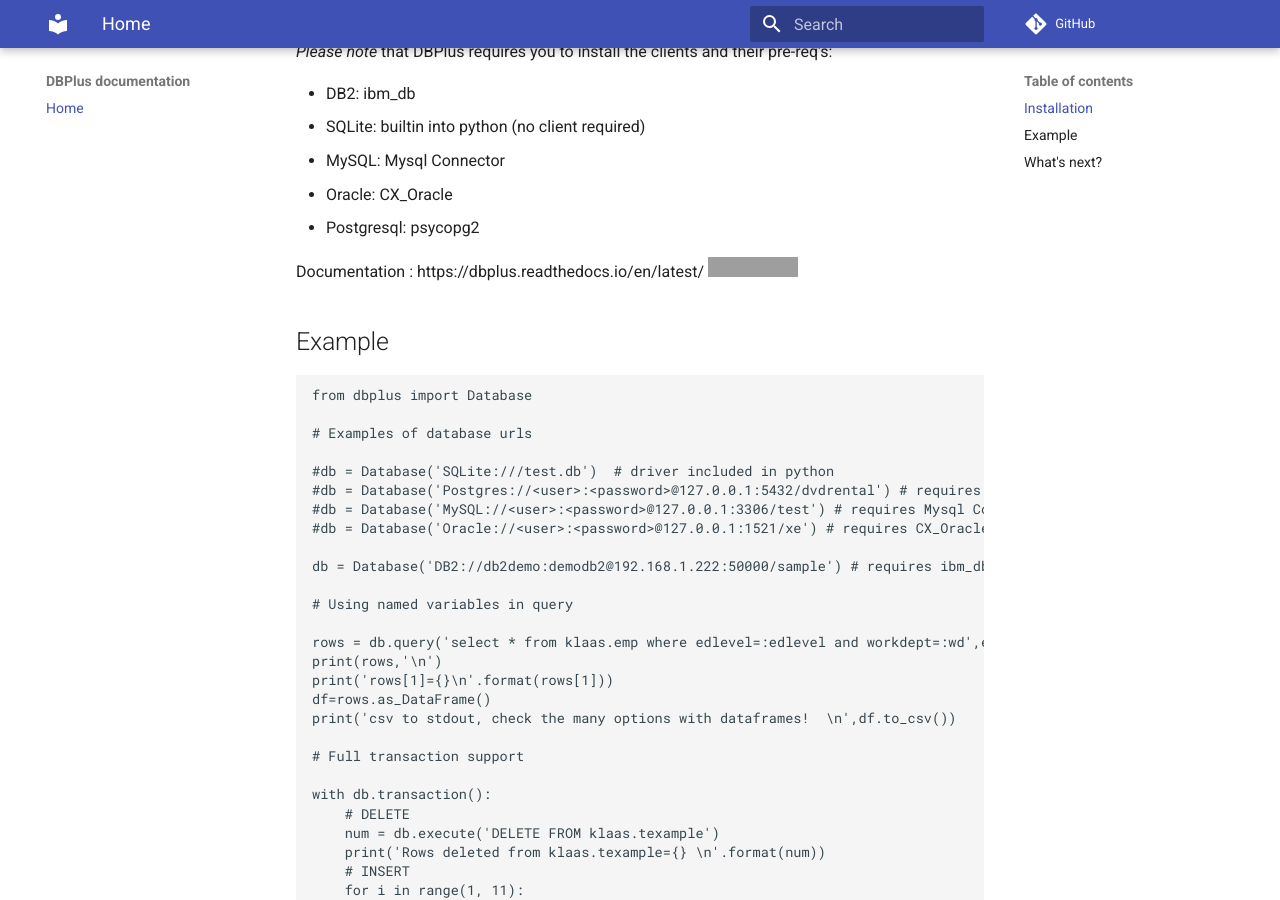
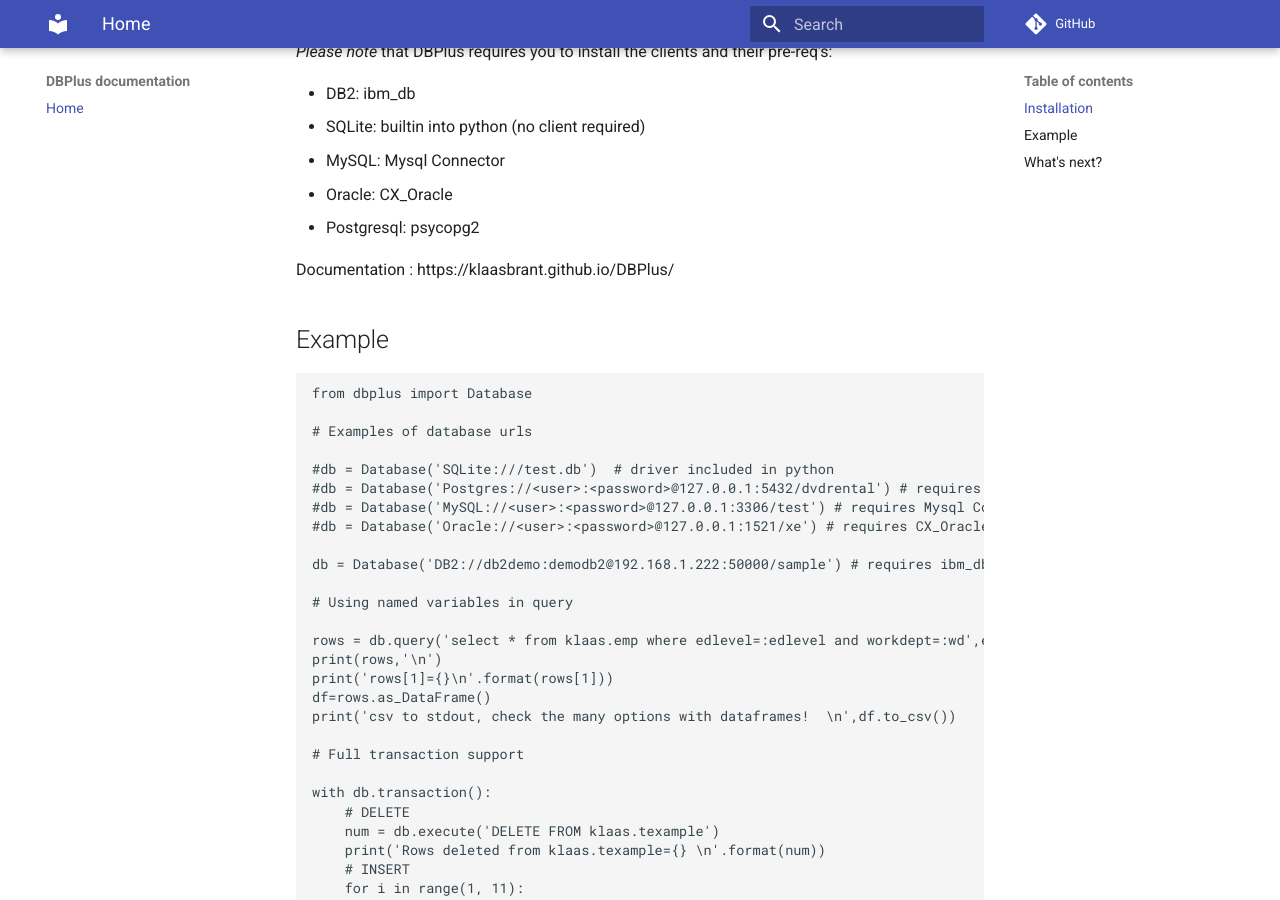
Before and after one commit to klaasbrant/DBPlus, an MkDocs documentation site: the page built from docs/index.md, in a window 1280 px wide and 900 px high, scrolled down 417 px. Built offline with MkDocs 1.6.1 and Material for MkDocs 9.7.7, drawn with Linux system fonts in a browser that asks for light colours; comment, search, counter and statistics services are not loaded; some of the changed lines change nothing that is shown; grey boxes are pictures that could not be loaded.

Commit message:
doc master

```diff
--- a/docs/index.md
+++ b/docs/index.md
@@ -14,7 +14,7 @@
 - Oracle: CX_Oracle
 - Postgresql: psycopg2
 
-Documentation : https://dbplus.readthedocs.io/en/latest/ [![Documentation Status](https://readthedocs.org/projects/dbplus/badge/?version=latest)](https://dbplus.readthedocs.io/en/latest/?badge=latest)
+Documentation : https://klaasbrant.github.io/DBPlus/
 
 ## Example
 
```
